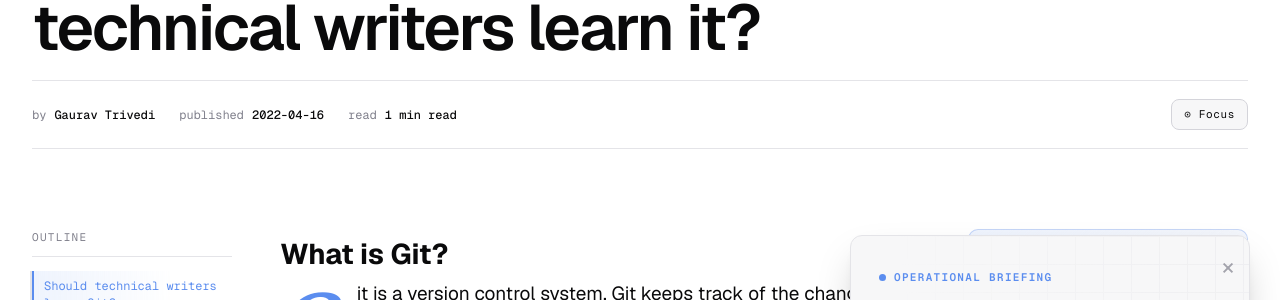
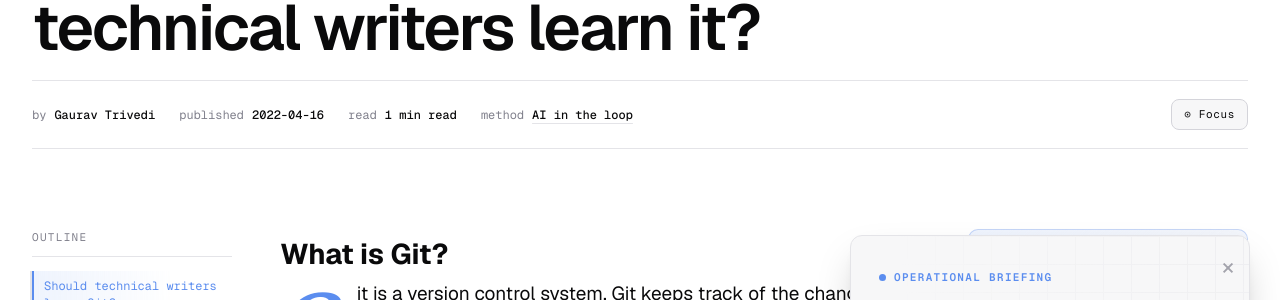
Before and after one commit to gautriv/gautriv.github.io, a Jekyll site: the page built from _posts/2022/4/2022-04-16-git-technical-writer.md, in a window 1280 px wide. Shown: the part 261-561 px from the top of the page. Built offline with Jekyll 4.4.1, drawn with Linux system fonts in a browser that asks for light colours; some web fonts are replaced; comment, search, counter and statistics services are not loaded.

Commit message:
Added a blog post

```diff
--- a/_layouts/posts.html
+++ b/_layouts/posts.html
@@ -24,6 +24,9 @@
         <div><span>updated</span> <time itemprop="dateModified" datetime="{{ page.last_modified_at | date_to_xmlschema }}"><strong>{{ page.last_modified_at | date: "%Y-%m-%d" }}</strong></time></div>
       {% endif %}
       <div><span>read</span> <strong>{% include readtime.html content=page.content %}</strong></div>
+      {% if page.ai_assisted != false %}
+        <div><span>method</span> <a class="ai-bar-link" href="{% if page.ai_note %}#ai-method-note{% else %}{{ site.baseurl }}/how-i-write/{% endif %}"><strong>{% if page.ai_note %}AI note &darr;{% else %}AI in the loop{% endif %}</strong></a></div>
+      {% endif %}
       <div class="article-bar-actions">
         <button type="button" class="focus-toggle" aria-label="Enter focus mode" data-action="enter-focus">⊙ Focus</button>
       </div>
@@ -48,7 +51,7 @@
     <p class="author-disclaimer" style="text-align: center; font-size: 0.82em; color: #64748b; font-style: italic; max-width: 720px; margin: 14px auto 10px; padding: 0 20px; line-height: 1.5;">Personal essay. Views are my own and do not represent any current or former employer.</p>
 
     {% if page.ai_assisted != false %}
-    <p class="ai-method-note" style="text-align: center; font-size: 0.82em; color: #64748b; font-style: italic; max-width: 720px; margin: 0 auto 28px; padding: 0 20px; line-height: 1.5;">Written with AI in the loop. The argument is mine. The polish isn't entirely. <a href="{{ site.baseurl }}/how-i-write/" style="color: inherit; text-decoration: underline;">How I work &rarr;</a></p>
+    <p id="ai-method-note" class="ai-method-note" style="text-align: center; font-size: 0.82em; color: #64748b; font-style: italic; max-width: 720px; margin: 0 auto 28px; padding: 0 20px; line-height: 1.5;">{% if page.ai_note %}{{ page.ai_note | markdownify | remove: '<p>' | remove: '</p>' | strip }}{% else %}Written with AI in the loop. The argument is mine. The polish isn't entirely.{% endif %} <a href="{{ site.baseurl }}/how-i-write/" style="color: inherit; text-decoration: underline;">How I work &rarr;</a></p>
     {% endif %}
 
     {% include v2/previousnext.html %}
--- a/_plugins/post_md_emitter.rb
+++ b/_plugins/post_md_emitter.rb
@@ -32,6 +32,13 @@
       end
       notes = corrections.empty? ? '' : corrections.join("\n>\n") + "\n\n"
 
+      # Mirror the AI-method note (_layouts/posts.html): a per-post `ai_note` or the site default.
+      unless post.data['ai_assisted'] == false
+        method = post.data['ai_note'].to_s.gsub(/\s*\n\s*/, ' ').strip
+        method = "Written with AI in the loop. The argument is mine. The polish isn't entirely." if method.empty?
+        notes += "> **How this was written:** #{method} See #{File.join(site.config['url'].to_s, '/how-i-write/')}\n\n"
+      end
+
       content = front + "\n# #{post.data['title']}\n\n" + notes + body
 
       # /taking-yourself-out-of-the-equation/ -> /taking-yourself-out-of-the-equation.md
--- a/css/v2/post.css
+++ b/css/v2/post.css
@@ -93,6 +93,17 @@
 .article-bar strong {
   color: var(--text);
   font-weight: 500;
+}
+
+.article-bar .ai-bar-link {
+  color: inherit;
+  text-decoration: underline;
+  text-decoration-color: var(--line);
+  text-underline-offset: 4px;
+}
+
+.article-bar .ai-bar-link:hover {
+  text-decoration-color: currentColor;
 }
 
 .article-bar-actions {
```
Also changed, not shown: pages/footer/how-i-write.md (+1 -1 lines), .claude/skills/writing-blog-voice/SKILL.md.
